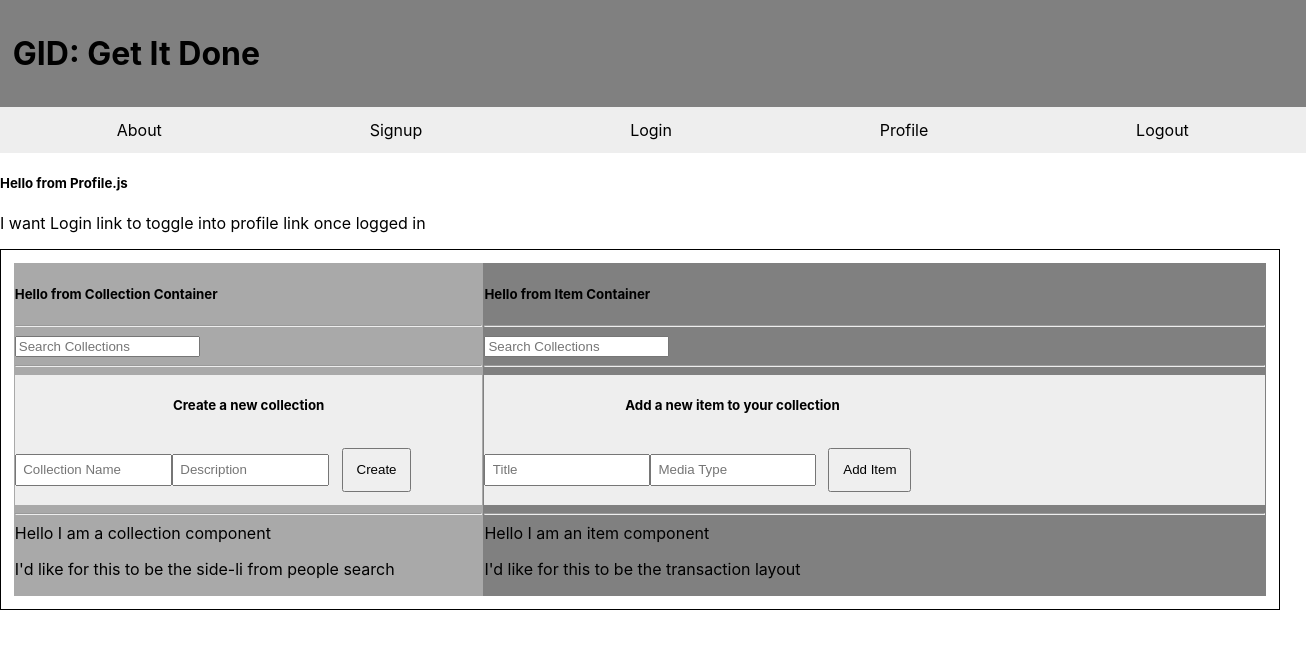
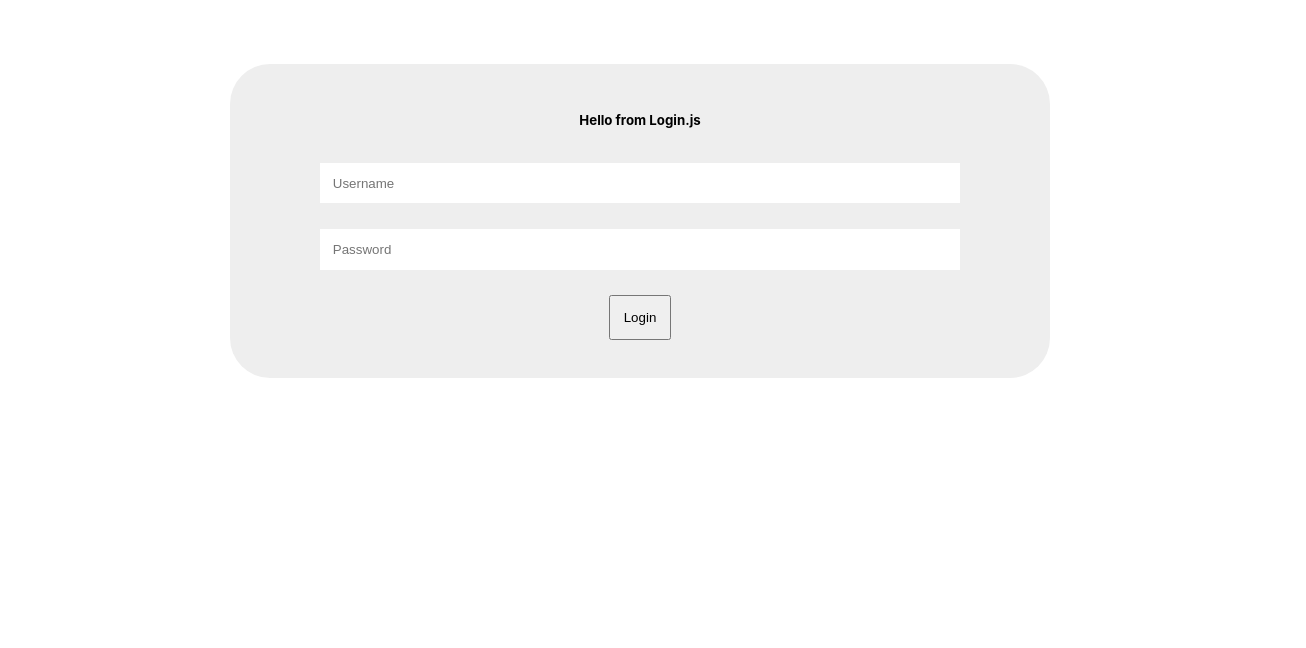
Before and after one commit to DaleLore/avarchive_app, a React (Create React App) app: page /profile in a window 1280 px wide. Shown: the top 648 px of the page, 1306 px wide, since content can reach past the window. Built offline with nearby package versions, Linux system fonts and the light colour scheme.

Commit message:
Finishing auth part 2 in the frontend

```diff
--- a/src/App.js
+++ b/src/App.js
@@ -1,29 +1,62 @@
 import React, { Component, Fragment } from 'react';
 import { BrowserRouter as Router } from "react-router-dom";
 
-import Routes from "./Routes";
+// import Routes from "./Routes";
 
 import Header from "./Components/Header";
 import Nav from "./Components/Nav";
 import './Stylesheets/style.scss'
 
+//DELETE LATER
+import Login from "./Pages/Login";
+import Signup from "./Pages/Signup";
+import Profile from "./Pages/Profile";
+import Home from "./Pages/Home";
+
+
 class App extends Component {
 
+  state = {
+    page: 'login'
+  }
+
+  redirect = (page) => {
+    this.setState({ page: page })
+  }
+
+  componentDidMount(){
+    if(localStorage.token){
+      this.redirect('profile')
+    }
+  }
+
   render() {
-    return(
-      <Fragment>
-        <Router>
-          <Header />
-          <Nav />
-
-          <div className="main">
-            <Routes />
-          </div>
-
-        </Router>
-      </Fragment>
-    )
+      switch(this.state.page){
+        case 'login':
+          return <Login redirect={this.redirect}/>
+        case 'signup':
+          return <Signup />
+        case 'profile':
+          return <Profile />
+        default:
+          return <Login />
+      }
   }
 }
 
 export default App;
+
+
+// return(
+//   <Fragment>
+//     <Router>
+//       <Header />
+//       <Nav />
+//
+//       <div className="main">
+//
+//       </div>
+//
+//     </Router>
+//   </Fragment>
+// )
--- a/src/Components/Search.js
+++ b/src/Components/Search.js
@@ -3,7 +3,7 @@ import React from "react";
 const Search = (props) => {
   return (
       <div>
-        <input type="search" placeholder="Search Collections"/>
+        <input type="search" placeholder="Search "/>
       </div>
     )
   };
--- a/src/Pages/Login.js
+++ b/src/Pages/Login.js
@@ -13,18 +13,19 @@ handleChange = (e) => {
 
 handleSubmit = (e) => {
     e.preventDefault()
+
     fetch('http://localhost:3000/login', {
-      method: 'POST',
+      method: "POST",
       headers: {
-        'Content-Type':'application/json',
-        'Accept':'application/json'
+        'Content-Type': 'application/json',
+        'Accept': 'accplication/json'
       },
       body: JSON.stringify(this.state)
     })
-    .then(res => res.json())
-    .then(data =>{
-      if (data.token)  {
-        localStorage.token = data.token
+    .then(response => response.json())
+    .then(loginData => {
+      if (loginData.token){
+        localStorage.token = loginData.token
         this.props.redirect('profile')
       }
     })
--- a/src/Pages/Profile.js
+++ b/src/Pages/Profile.js
@@ -4,9 +4,26 @@ import ItemContainer from '../Containers/itemContainer'
 
 class Profile extends Component {
 
+  state = {
+    username: ''
+  }
+
+  componentDidMount(){
+    fetch('http://localhost:3000/profile', {
+      headers: {
+        Authorization: localStorage.token
+      }
+    })
+      .then(response => response.json())
+      .then(profileData => {
+        this.setState({ username: profileData.username})
+      })
+  }
+
   render() {
     return (
       <div className="profile">
+        <h1>Welcome, {this.state.username}</h1>
         <h5>Hello from Profile.js</h5>
         <p> I want Login link to toggle into profile link once logged in</p>
 
@@ -24,7 +41,6 @@ class Profile extends Component {
       </div>
     );
   }
-
 }
 
 export default Profile;
```
